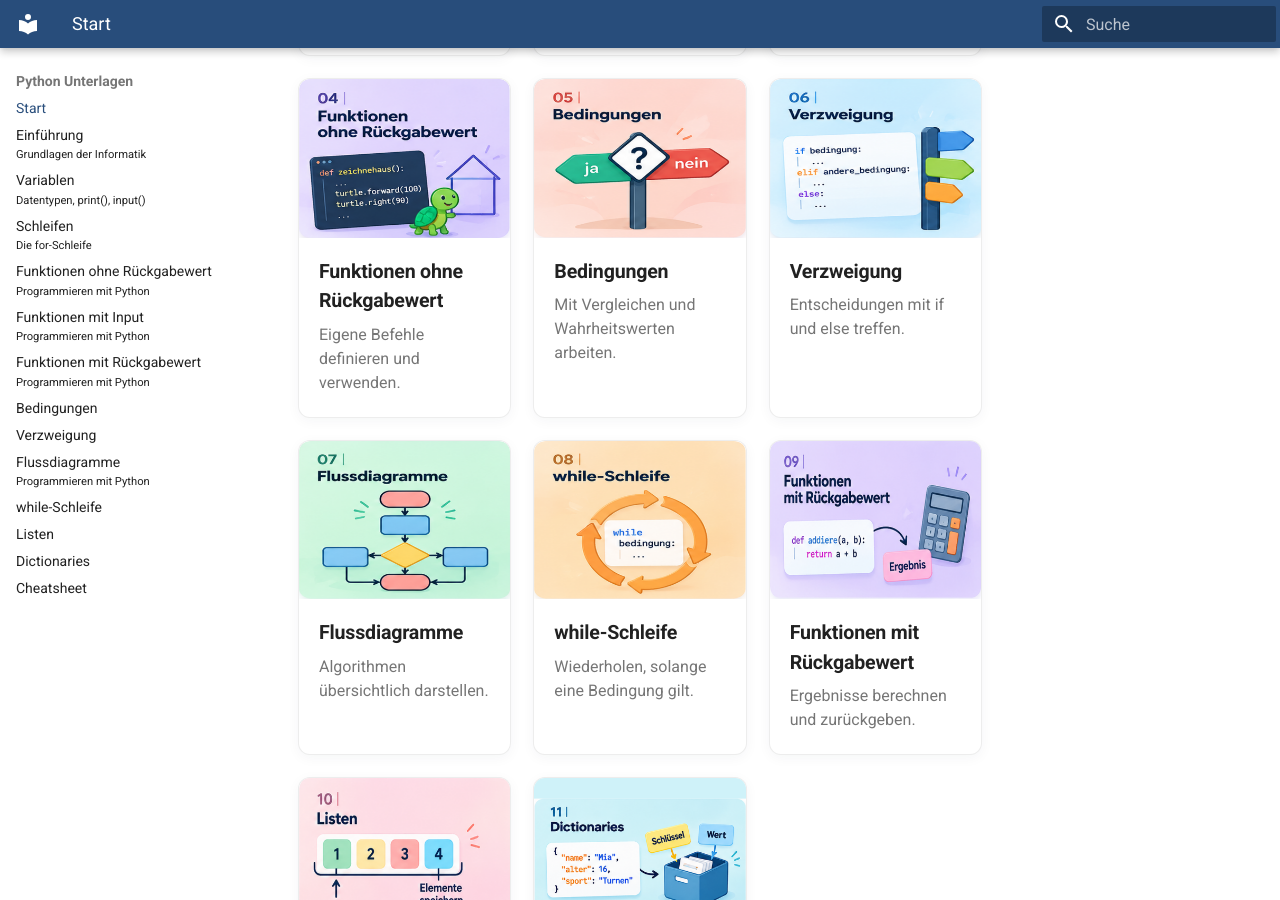
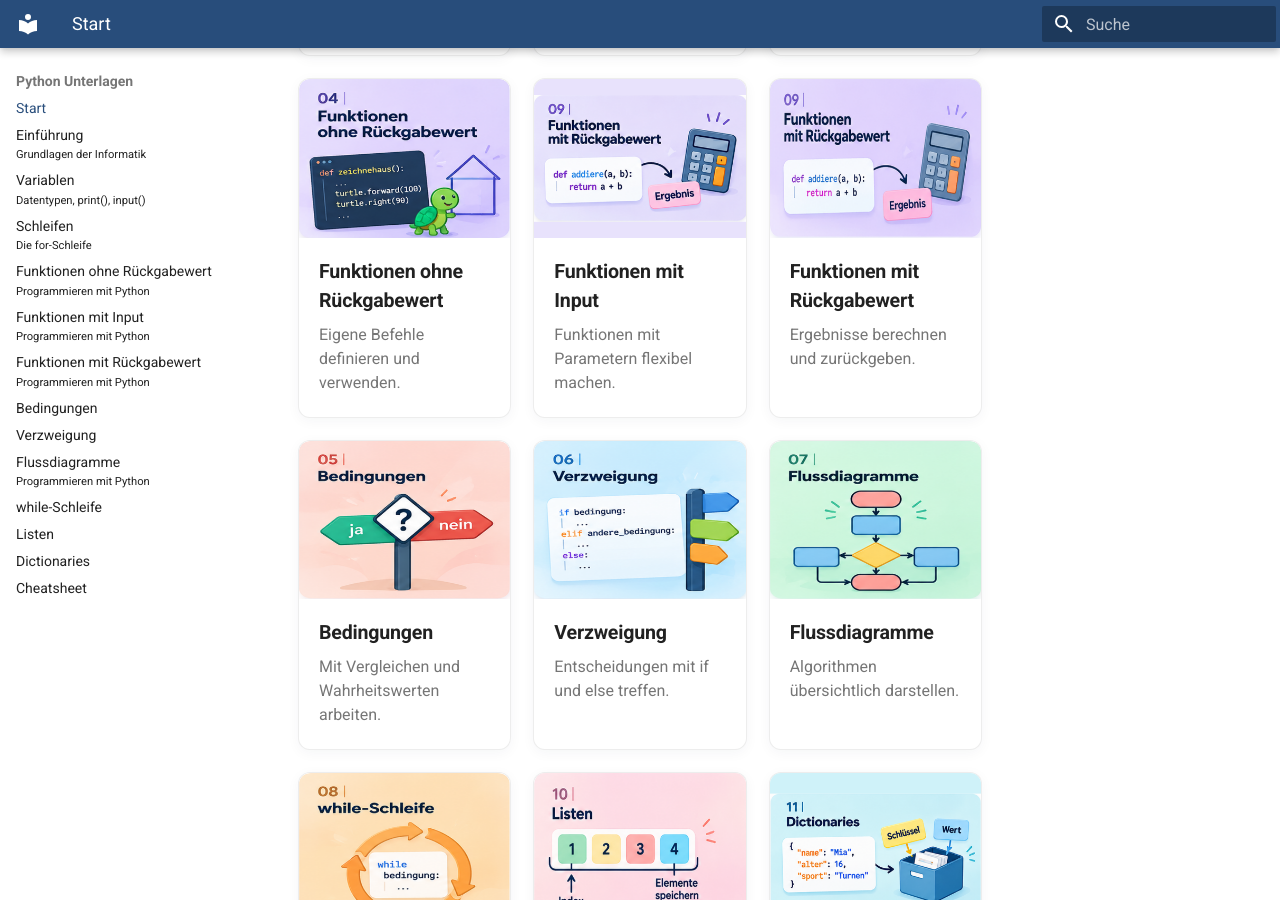
Before and after one commit to kus-pythonbuch/kus-pythonbuch.github.io, an MkDocs documentation site: the page built from docs/index.md, in a window 1280 px wide and 900 px high, scrolled down 696 px. Built offline with MkDocs 1.6.1 and Material for MkDocs 9.7.7, drawn with Linux system fonts in a browser that asks for light colours.

Commit message:
Update chapter numbering and start page order for new function chapters
Co-Authored-By: Claude Opus 5.5 <noreply@anthropic.com>

```diff
--- a/docs/index.md
+++ b/docs/index.md
@@ -42,6 +42,24 @@
       <p>Eigene Befehle definieren und verwenden.</p>
     </div>
   </a>
+  <a class="chapter-card" href="funktionen/">
+    <div class="chapter-art">
+      <img src="assets/images/kapitel-funktionen.png" alt="Illustration zum Kapitel" loading="lazy">
+    </div>
+    <div class="chapter-card__content">
+      <h3>Funktionen mit Input</h3>
+      <p>Funktionen mit Parametern flexibel machen.</p>
+    </div>
+  </a>
+  <a class="chapter-card" href="funktionen_return/">
+    <div class="chapter-art">
+      <img src="assets/images/kapitel-funktionen-mit-rueckgabewert.png" alt="Illustration zum Kapitel" loading="lazy">
+    </div>
+    <div class="chapter-card__content">
+      <h3>Funktionen mit Rückgabewert</h3>
+      <p>Ergebnisse berechnen und zurückgeben.</p>
+    </div>
+  </a>
   <a class="chapter-card" href="bedingungen/">
     <div class="chapter-art">
       <img src="assets/images/kapitel-bedingungen.png" alt="Illustration zum Kapitel" loading="lazy">
@@ -78,15 +96,6 @@
       <p>Wiederholen, solange eine Bedingung gilt.</p>
     </div>
   </a>
-  <a class="chapter-card" href="funktionen/">
-    <div class="chapter-art">
-      <img src="assets/images/kapitel-funktionen-mit-rueckgabewert.png" alt="Illustration zum Kapitel" loading="lazy">
-    </div>
-    <div class="chapter-card__content">
-      <h3>Funktionen mit Rückgabewert</h3>
-      <p>Ergebnisse berechnen und zurückgeben.</p>
-    </div>
-  </a>
   <a class="chapter-card" href="listen/">
     <div class="chapter-art">
       <img src="assets/images/kapitel-listen.png" alt="Illustration zum Kapitel" loading="lazy">
--- a/docs/javascripts/chapter-hero.js
+++ b/docs/javascripts/chapter-hero.js
@@ -11,13 +11,14 @@ function decorateChapterHero() {
     "variablen-und-datentypen": 2,
     "schleifen": 3,
     "funktionen-ohne-rueckgabewert": 4,
-    "bedingungen": 5,
-    "verzweigung": 6,
-    "flussdiagramme": 7,
-    "while-schleife": 8,
-    "funktionen": 9,
-    "listen": 10,
-    "dictionaries": 11
+    "funktionen": 5,
+    "funktionen_return": 6,
+    "bedingungen": 7,
+    "verzweigung": 8,
+    "flussdiagramme": 9,
+    "while-schleife": 10,
+    "listen": 11,
+    "dictionaries": 12
   };
 
   const parts = location.pathname.split("/").filter(Boolean);
```
